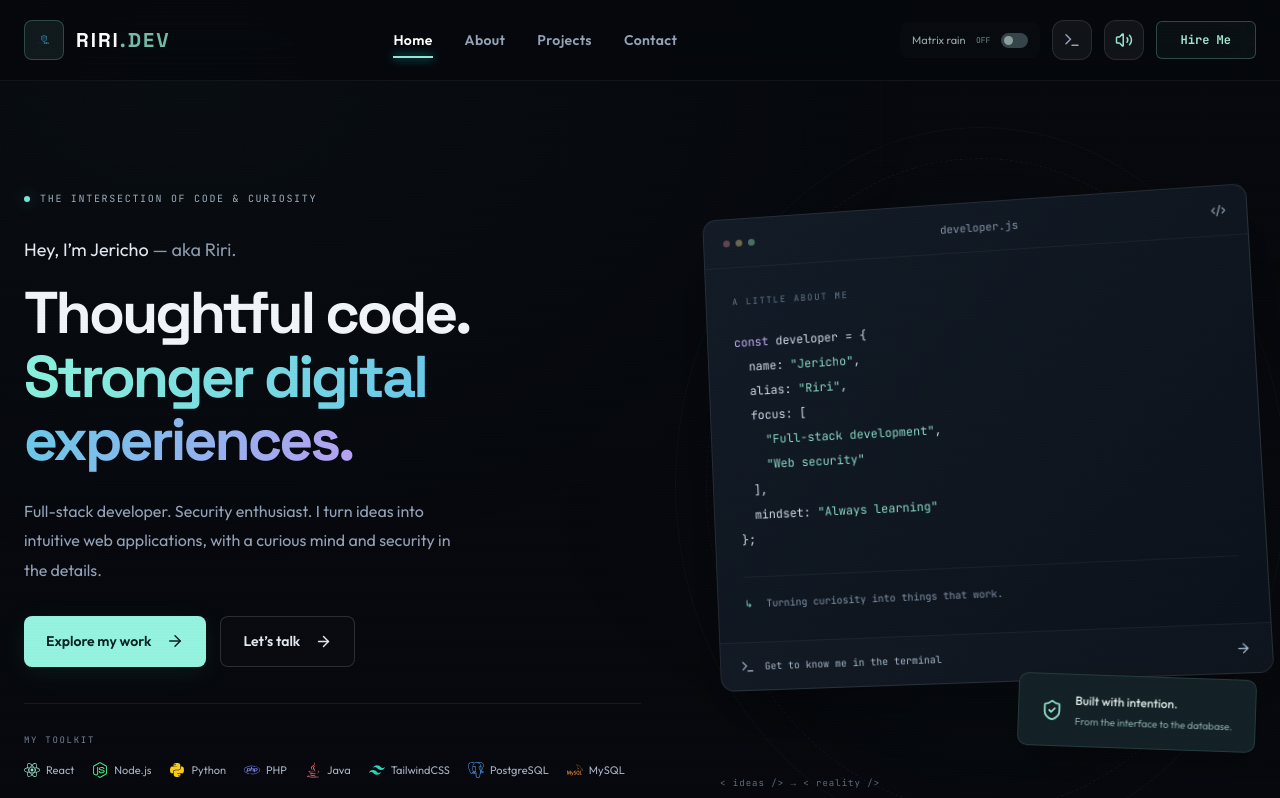
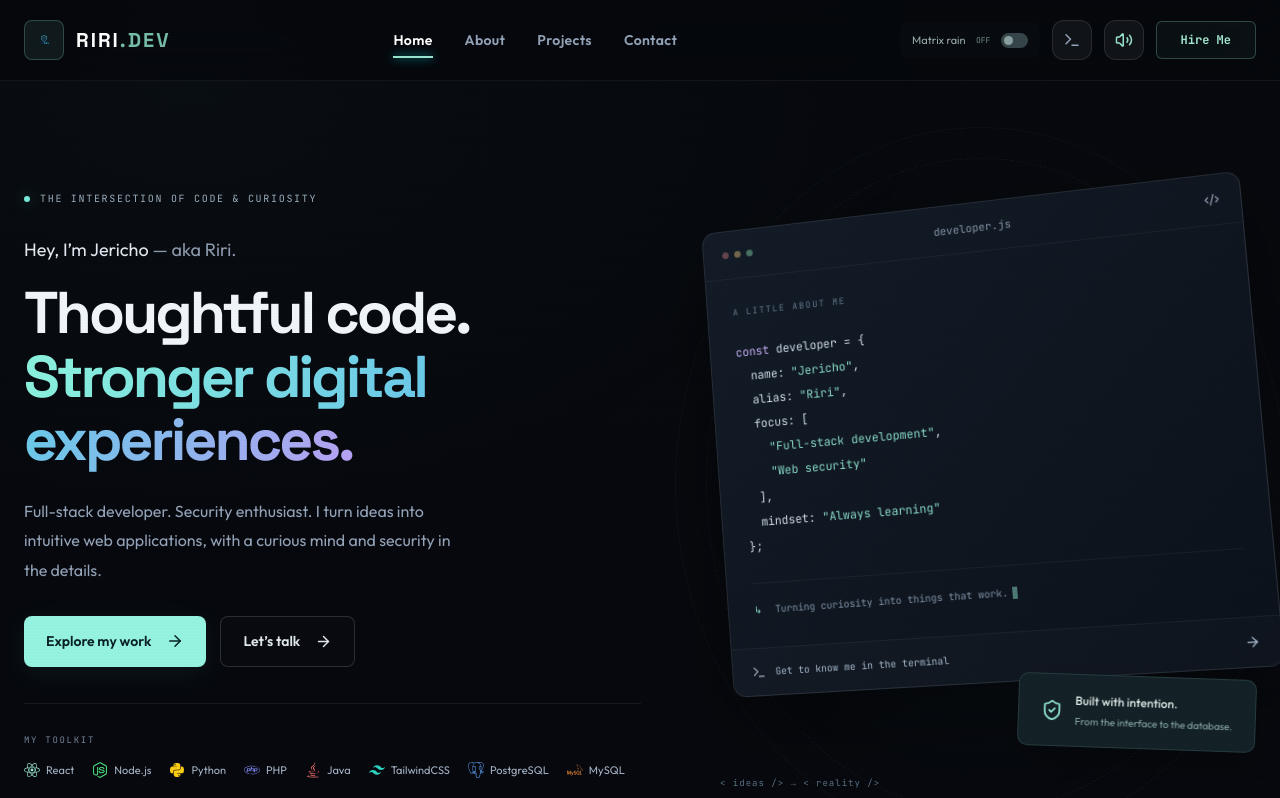
Before and after one commit to JerichoooB/PORTFOLIO, a React (Vite) app: page / in a window 1280 px wide. Shown: the top 798 px of the page. Built offline with nearby package versions, Linux system fonts and the light colour scheme.

Commit message:
Keep developer card visibly tilted and set intro to 1.7 seconds

```diff
--- a/src/App.jsx
+++ b/src/App.jsx
@@ -128,7 +128,7 @@ export default function App() {
   useEffect(() => {
     if (!loading) return;
     const started = performance.now();
-    const duration = 850;
+    const duration = 1550;
     let frame;
     const update = (now) => {
       const elapsed = now - started;
--- a/src/styles/HeroSection.css
+++ b/src/styles/HeroSection.css
@@ -15,9 +15,8 @@
 @keyframes hero-blink {to {opacity:0;}}
 @media(max-width:1023px) {.hero {gap:30px;}.hero h1 {font-size:47px;}.hero-editor-body {padding:24px 18px;}.hero-editor pre {font-size:10px;}.hero-eyebrow {font-size:8px;letter-spacing:1px;}}
 @media(max-width:767px) {.hero {grid-template-columns:1fr;padding-top:45px;gap:35px;}.hero h1 {font-size:clamp(40px,10vw,62px);letter-spacing:-2px;}.hero-description {font-size:15px;}.hero-eyebrow {margin-bottom:24px;font-size:8px;}.hero-visual {width:100%;max-width:480px;justify-self:center;}.hero-editor pre {font-size:11px;}.hero-scroll>span {display:none;}.hero-security {padding:14px 17px;}.hero-orbit {inset:-15px 0;}}
-@media(prefers-reduced-motion:reduce) {.hero *, .hero *::after {animation:none!important;transition:none!important;}.hero-editor,.hero-security {transform:none;}}
+@media(prefers-reduced-motion:reduce) {.hero *, .hero *::after {animation:none!important;transition:none!important;}.hero-security {transform:none;}}
 
-@media(min-width:1024px) and (prefers-reduced-motion:no-preference) {
-  .hero-editor {transform:perspective(1200px) rotateY(-5deg) rotateX(2deg) rotateZ(-3deg);}
-  .hero-editor:hover,.hero-editor:focus-within {transform:perspective(1200px) rotateY(-2deg) rotateX(1deg) rotateZ(-1deg);}
+@media(min-width:768px) {
+  .hero-editor,.hero-editor:hover,.hero-editor:focus-within {transform:perspective(1100px) rotateY(-8deg) rotateX(2deg) rotateZ(-5deg);}
 }
```
